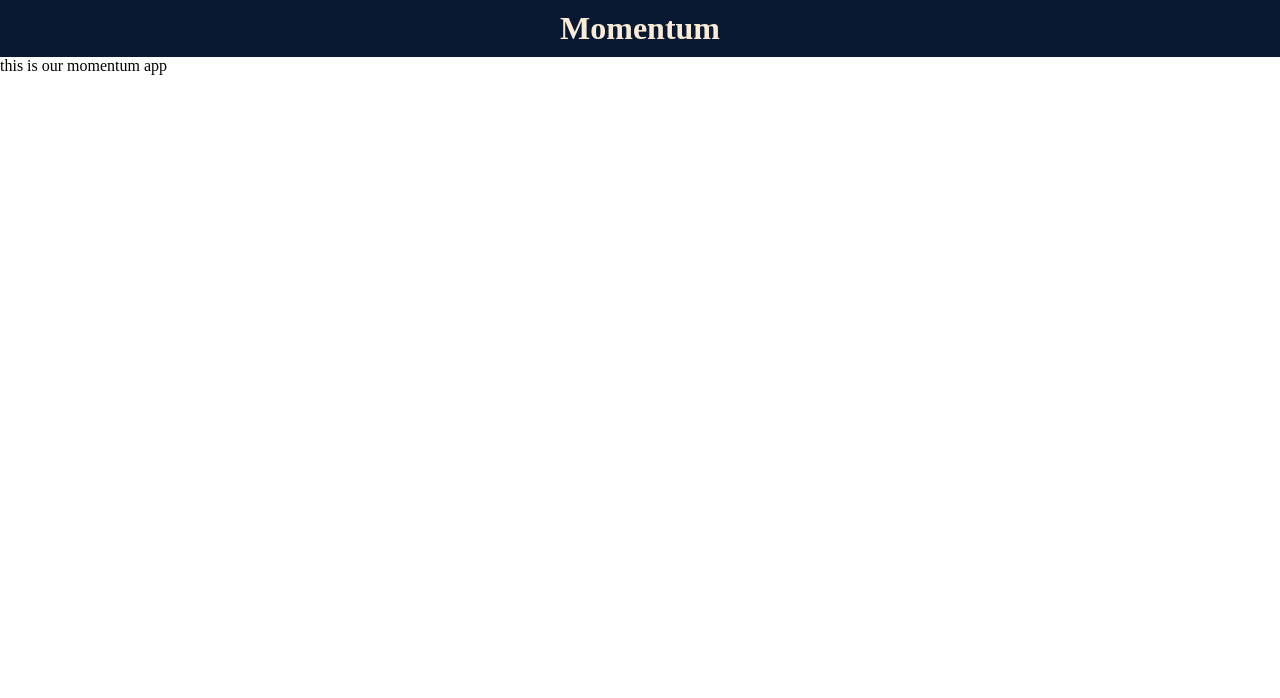
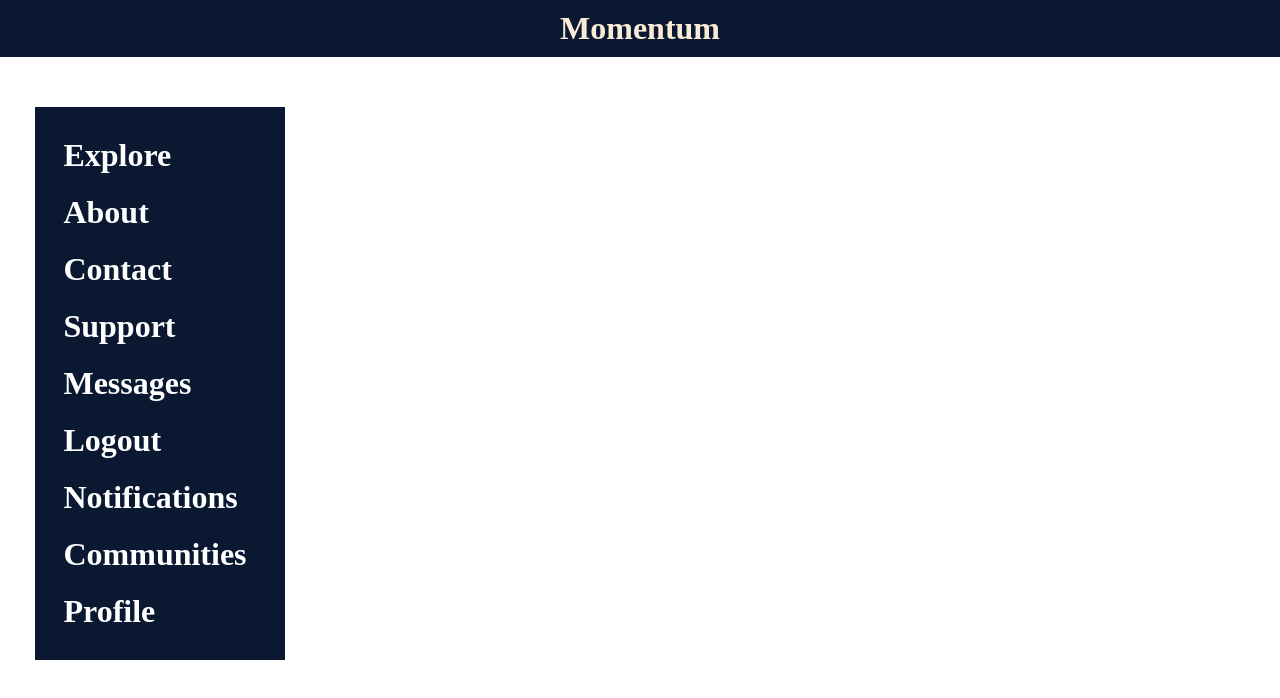
Before and after one commit to muqeetkhan050/Momentum, a React (Vite) app: page / in a window 1280 px wide. Shown: the top 698 px of the page. Built offline with nearby package versions, Linux system fonts and the light colour scheme.

Commit message:
added header and sidebar

```diff
--- a/src/App.css
+++ b/src/App.css
@@ -9,3 +9,23 @@
   margin-top: 0;
   padding-top: 0;
 }
+
+.SideBar {
+  width: 250px;
+  background-color: #0A1931;
+  color: white;
+  height: 100%;
+  padding: 10px;
+  position: sticky;
+  top: 0;
+  display: flex;
+  justify-content: center;
+  align-items: center;
+  margin-left: 35px;
+  margin-top: 50px;
+}
+
+.SideBar-title{
+  margin: 20px;
+  padding-right: 10px;
+}
--- a/src/App.jsx
+++ b/src/App.jsx
@@ -3,6 +3,8 @@ import reactLogo from './assets/react.svg'
 import viteLogo from '/vite.svg'
 import './App.css'
 import Header from './Header'
+import SideBar from './SideBar'
+//import MainFeed from './MainFeed'
 
 function App() {
 
@@ -10,7 +12,9 @@ function App() {
   return (
    <div>
    <Header/>
-    this is our momentum app
+    <SideBar/>
+
+
    </div>
   )
 }
--- /dev/null
+++ b/src/MainFeed.jsx
@@ -0,0 +1,15 @@
+// import React from 'react';
+
+// const MainFeed=()=>{
+//     return (
+//         <div className='Feed'>
+//             <div className='Feed-container'>
+//                 <h1>Title</h1>
+//             </div>
+//             <h3>Description</h3>
+
+//         </div>
+//     )
+// }
+
+// export default MainFeed;
--- /dev/null
+++ b/src/SideBar.jsx
@@ -0,0 +1,21 @@
+import React from 'react';
+
+function SideBar(){
+    return (
+        <div className='SideBar'>
+            <div>
+            <h1 className='SideBar-title'>Explore</h1>
+            <h1 className='SideBar-title'>About</h1>
+            <h1 className='SideBar-title'>Contact</h1>
+            <h1 className='SideBar-title'>Support</h1>
+            <h1 className='SideBar-title'>Messages</h1>
+            <h1 className='SideBar-title'>Logout</h1>
+            <h1 className='SideBar-title'>Notifications</h1>
+            <h1 className='SideBar-title'>Communities</h1>
+            <h1 className='SideBar-title'>Profile</h1>
+            </div>
+        </div>
+    )
+}
+
+export default SideBar;
```
